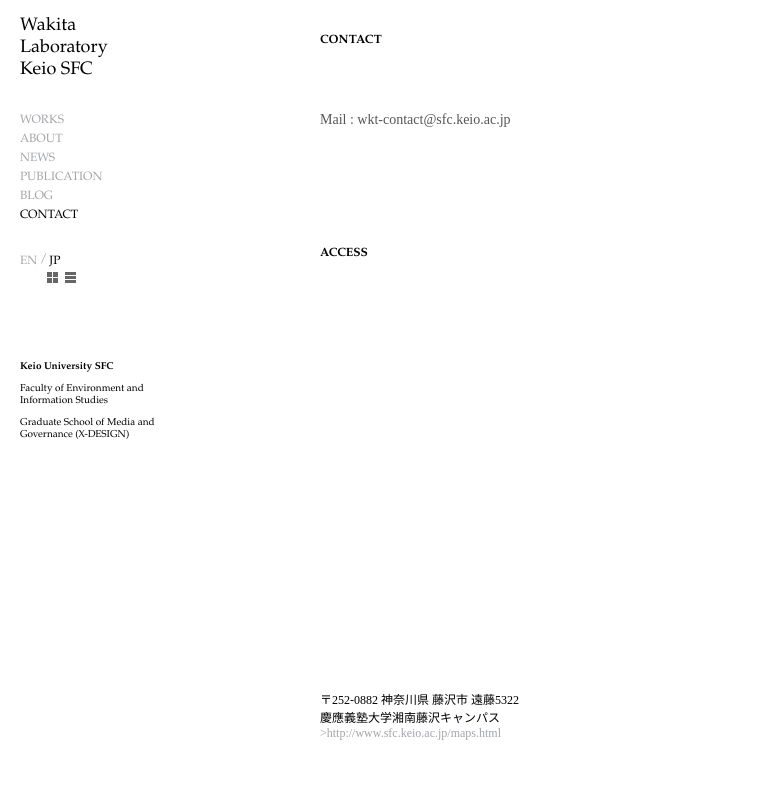
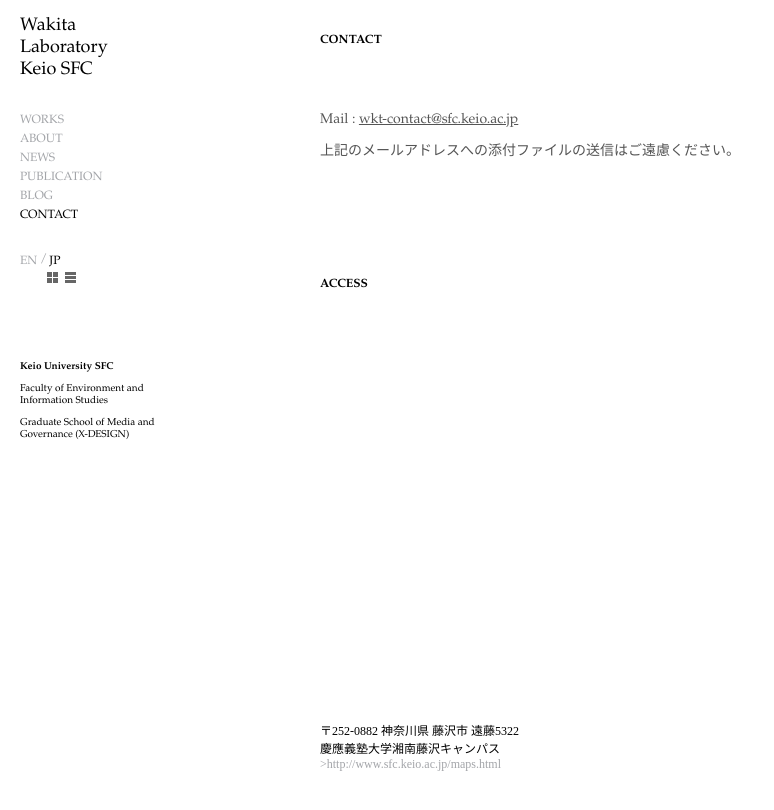
Before and after one commit to KoohIshihara/web_wkt, a plain HTML site: page contact.html in a window 1280 px wide. Both pictures are taken after a click on the link "JP". Shown: the whole page, without its empty margins (0-774 px from the left). Drawn offline with nearby package versions, Linux system fonts and the light colour scheme; some packages are replaced by stand-ins of ours.

Commit message:
メールテキストの暗号化

```diff
--- a/common/css/contact.css
+++ b/common/css/contact.css
@@ -253,6 +253,10 @@ html body #wrap section .contact #formWrap {
   line-height: 120%;
   font-size: 90%;
 }
+
+html body #wrap section .contact #formWrap a {
+  color: #555;
+}
 /* line 305, ../sass/contact.scss */
 html body #wrap section .contact #formWrap table.formTable {
   width: 100%;
--- a/contact.html
+++ b/contact.html
@@ -123,14 +123,27 @@
 
 	    			<div class="contact-division">
 	    				<div id="formWrap" style="padding-top: 10px; font-size: 14px;">
-							  <p class="en">
-							  	Mail : wkt-contact@sfc.keio.ac.jp
+							  <p>
+							  	<script type="text/javascript">
+                    <!--
+                    function converter(M){
+                    var str="", str_as="";
+                    for(var i=0;i<M.length;i++){
+                    str_as = M.charCodeAt(i);
+                    str += String.fromCharCode(str_as + 1);
+                    }
+                    return str;
+                    }
+                    var ad = converter(String.fromCharCode(118,106,115,44,98,110,109,115,96,98)+String.fromCharCode(115,63,114,101,98,45,106,100,104,110,45,96,98,45,105,111));
+                    document.write("Mail : "+"<a href=\"mai"+"lto:"+ad+"\">"+ad+"<\/a>");
+                    //-->
+                  </script>
+                  <noscript>
+                    <img src='common/img/contact/wkt-adress.png' alt='mail adress' style="position: relative; top: 6px;">
+                  </noscript>
 							  </p>
-							  <p class="ja">
-							  	Mail : wkt-contact@sfc.keio.ac.jp
-							  </p>
-
-
+                <p class='adress ja'>上記のメールアドレスへの添付ファイルの送信はご遠慮ください。</p>
+                <p class='adress en'>Don't send an email with attachments, please.</p>
 							</div>
 	    			</div><!--/contact-division-->
 	    		</div>
```
Also changed, not shown: common/img/contact/wkt-adress.png (added).
